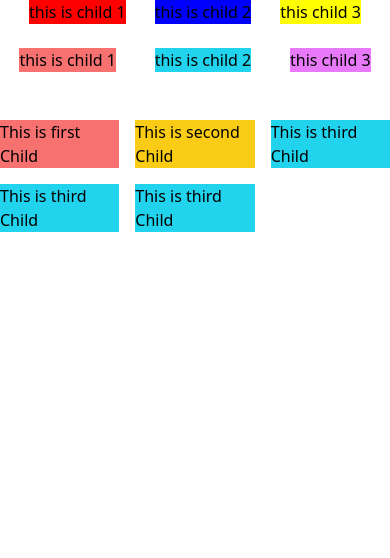
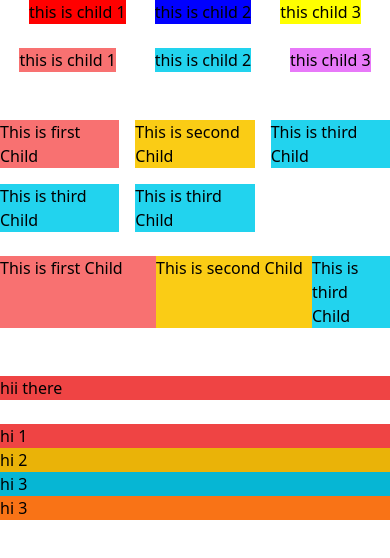
Before and after one commit to subh511/week-8.1-stock-dashboard, a React (Vite) app: page / in a window 390 px wide. Shown: the top 558 px of the page. Built offline with nearby package versions, Linux system fonts and the light colour scheme.

Commit message:
grid with responsive design done

```diff
--- a/src/App.jsx
+++ b/src/App.jsx
@@ -1,5 +1,6 @@
 import Flex from "./components/Flex";
 import Grid from "./components/Grid";
+import Media from "./components/Media";
 
 function App() {
   return (
@@ -8,6 +9,9 @@ function App() {
     <br/>
     <br/>
     <Grid/>
+    <br/>
+    <br/>
+    <Media/>
     </div>
   );
 }
--- a/src/components/Grid.jsx
+++ b/src/components/Grid.jsx
@@ -10,6 +10,12 @@ function Grid() {
         <div className="bg-cyan-400">This is third Child</div>
         <div className="bg-cyan-400">This is third Child</div>
       </div>
+      <br />
+      <div className="grid grid-cols-10">
+        <div className="bg-red-400 col-span-4">This is first Child</div>
+        <div className="bg-yellow-400 col-span-4">This is second Child</div>
+        <div className="bg-cyan-400 col-span-2">This is third Child</div>
+      </div>
     </div>
   );
 }
--- /dev/null
+++ b/src/components/Media.jsx
@@ -0,0 +1,35 @@
+//import React from 'react'
+//md:grid-cols-3
+
+//in grid first grid denotes grid format
+//secondly grid-cols-1 means all in cols wise;
+//thirdly for responseive xs,sm,md,lg
+//sm:grid-cols-1(small size screen show me all 4 in col wise)
+//md:grid-cols-2(medium size screen show me all 2 in col wise)
+//lg:grid-cols-3(large size screen show me all 1 in col wise)
+function Media() {
+  return (
+    <div>
+    <div className="bg-red-500 md:bg-blue-500">
+    hii there
+    </div>
+    <br/>
+    <div className="grid grid-cols-1 sm:grid-cols-1 md:grid-cols-2 lg:grid-cols-4" >
+    <div className="bg-red-500">
+    hi 1
+    </div>
+    <div className="bg-yellow-500">
+    hi 2
+    </div>
+    <div className="bg-cyan-500">
+    hi 3
+    </div>
+    <div className="bg-orange-500">
+    hi 3
+    </div>
+    </div>
+    </div>
+  )
+}
+
+export default Media
```
